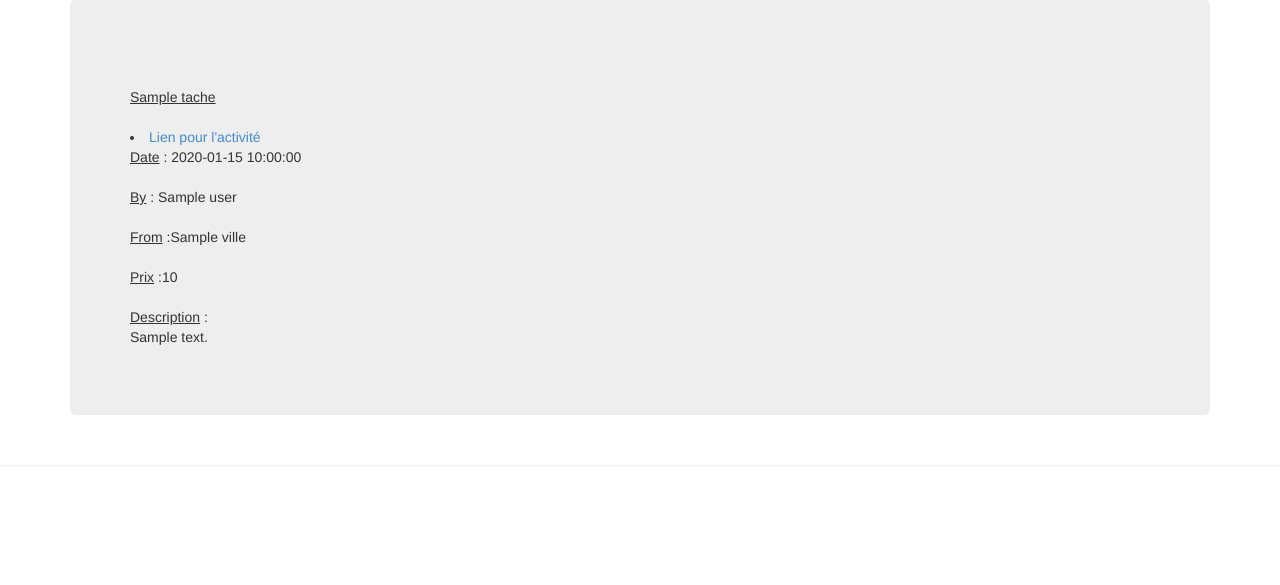
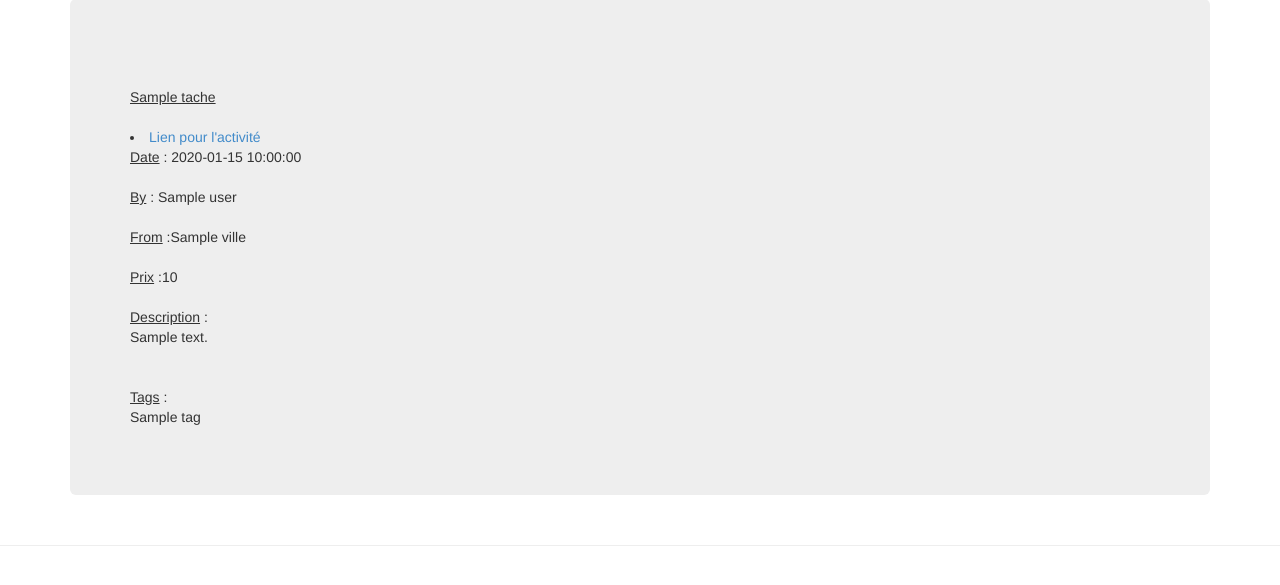
Before and after one commit to Neril07/PWEB2015-JGD, a Python web app: template templates/HomePageTache.html in a window 1280 px wide. Shown: the part 190-775 px from the top of the page. Run offline with Jinja, Linux system fonts and the light colour scheme; the template is opened without the code that fills it: most values are stand-ins (such as "Sample title", 1, 10 or a date in 2020); some libraries are stand-ins or nearby versions.

Commit message:
Preparation a l'arrivee des tags

```diff
--- a/templates/Create.html
+++ b/templates/Create.html
@@ -41,6 +41,10 @@
                     <br>
                     <textarea name="description"></textarea>
                     <br>
+                    Tags ( separe par ";" )
+                    <br>
+                    <textarea name="tags"></textarea>
+                    <br>
                     <input type="submit" class="btn btn-success">
                     <br><br>
                     <i>{{ erreur }}</i>
--- a/templates/HomePageTache.html
+++ b/templates/HomePageTache.html
@@ -49,7 +49,14 @@
                 <div class="prix"><u>Prix</u> :{{tache.prix}}</div>
 
                 <br>
-                <div class="prix"><u> Description</u> : <br>{{tache.desc}}</div>
+                <div class="desc"><u> Description</u> : <br>{{tache.desc}}</div>
+                <br>
+
+                <br>
+                <div class="tags"><u> Tags</u> : <br></div>
+                {% for t in tache.tags %}
+                    {{ t }}<br>
+                {% endfor %}
                 <br>
             </div>
             </div>
```
Also changed, not shown: DB_Models/Tache.py (+12 -0 lines).
